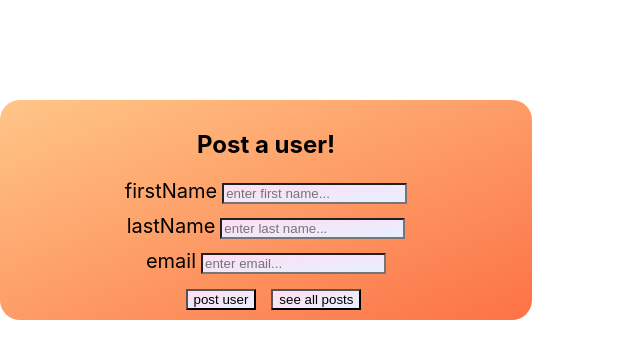
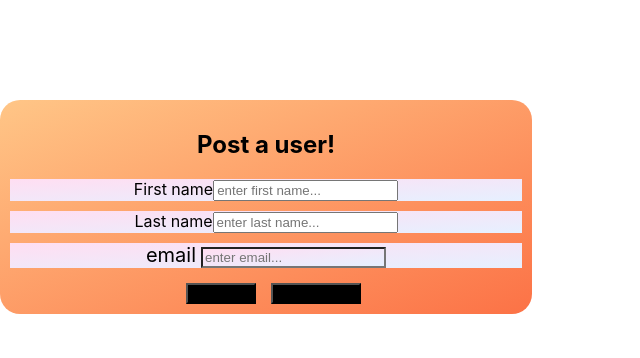
Before and after one commit to AlejoDemi/requestpractice, a React (Create React App) app: page / in a window 1280 px wide. Shown: the top 358 px of the page, without its empty margins (0-640 px from the left). Built offline with nearby package versions, Linux system fonts and the light colour scheme.

Commit message:
css implement

```diff
--- a/src/Requests/Post.css
+++ b/src/Requests/Post.css
@@ -14,26 +14,29 @@
     flex: 1;
 }
 
-.card--input{
+.card .input{
     align-self: auto;
     margin-top: 10px;
-}
-
-.card--input--label{
-    margin-right: 5px;
-    font-size: 20px;
-}
-
-.card--input--box{
     background: linear-gradient(
             to bottom right,
             #FFDEF2,#E6F0FF);
 }
 
-.card--button{
-    margin-top: 15px;
-    margin-left: 15px;
+.card .label{
+    margin-right: 5px;
+    font-size: 20px;
+}
+
+.card .box{
     background: linear-gradient(
             to bottom right,
             #FFDEF2,#E6F0FF);
 }
+
+.button{
+    margin-top: 15px;
+    margin-left: 15px;
+    background: #000/*linear-gradient(
+            to bottom right,
+            #FFDEF2,#E6F0FF);*/
+}
--- a/src/Requests/Post.js
+++ b/src/Requests/Post.js
@@ -36,31 +36,31 @@ export default function Post(){
     return(
         <div className="card">
             <h2>Post a user!</h2>
-            <div className="card--input">
-                <label className="card--input--label">firstName</label>
+            <div className="input">
+                <label className="card--input--label">First name</label>
                 <input className="card--input--box"
                        type="text"
                        placeholder="enter first name..."
                        onChange={e => setFirstName(e.target.value)}/>
             </div>
-            <div className="card--input">
-                <label className="card--input--label">lastName</label>
+            <div className="input">
+                <label className="card--input--label">Last name</label>
                 <input className="card--input--box"
                        type="text"
                        placeholder="enter last name..."
                        onChange={e => setLastName(e.target.value)}/>
             </div>
-            <div className="card--input">
-                <label className="card--input--label">email</label>
-                <input className="card--input--box"
-                       type="text"
+            <div className="input">
+                <label className="label">email</label>
+                <input className="box"
+                       type="email"
                        placeholder="enter email..."
                        onChange={e => setEmail(e.target.value)}/>
             </div>
             <span>
-                <button className="card--button"
+                <button className="button"
                         onClick={postNewUser}>post user</button>
-                <button className="card--button"
+                <button className="button"
                         onClick={goToPosts}>see all posts</button>
             </span>
 
--- a/src/Requests/PostedUsers.js
+++ b/src/Requests/PostedUsers.js
@@ -1,5 +1,5 @@
 import axios from "axios";
-import {useState} from "react";
+import {useEffect, useState} from "react";
 
 
 export default function PostedUsers() {
@@ -7,11 +7,14 @@ export default function PostedUsers() {
     const [users, setUsers] = useState([]);
     axios.defaults.headers.get['app-id'] = '62583dbf4929562cb9e6a8f3'
 
-    axios.get("https://dummyapi.io/data/v1/user?created=1", {
-    })
-        .then(function (response) {
-            setUsers(response.data.data);
+    useEffect(() => {
+        axios.get("https://dummyapi.io/data/v1/user?created=1", {
         })
+            .then(function (response) {
+                setUsers(response.data.data);
+            })
+
+    },[])
 
     return (
         <div>
```
Also changed, not shown: 1 other file (tests, documents, lock files or other folders).
